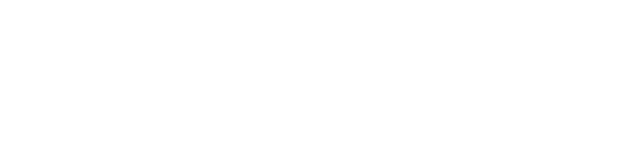
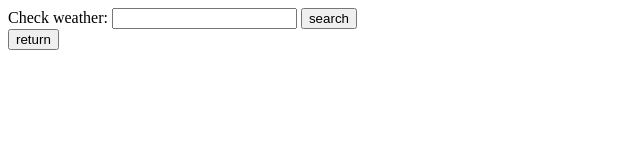
Before and after one commit to Ewelix/sun-dreamer, a plain HTML site: page index.html in a window 1280 px wide. Shown: the whole page, without its empty margins (0-640 px from the left). Drawn offline with Linux system fonts and the light colour scheme.

Commit message:
HTML template added

```diff
--- a/index.html
+++ b/index.html
@@ -6,5 +6,34 @@
     <meta name="viewport" content="width=device-width, initial-scale=1.0" />
     <title>Sun Dreamer 0.1</title>
   </head>
-  <body></body>
+  <body>
+    <main>
+      <section class="weather-info" id="mainContainer">
+        <div id="weatherSearchView" class="weather-info__search-view">
+          <label class="weather-info__search-label" for="searchInput"
+            >Check weather:</label
+          >
+          <input type="text" id="searchInput" />
+          <button id="searchButton">search</button>
+        </div>
+
+        <div id="weatherFrecastView" class="weather-info__forecast-view">
+          <button class="weather-info__btn-return" id="e=returnToSearchBtn">
+            return
+          </button>
+
+          <div class="weather-ifno__city">
+            <h1 id="weatherCity"></h1>
+            <img src="" alt="" id="weatherIcon" />
+          </div>
+
+          <div class="weather-info__temperatures">
+            <h2 id="weatherCurrentTemp"></h2>
+            <p id="weatherMaxTemp"></p>
+            <p id="weatherMinTemp"></p>
+          </div>
+        </div>
+      </section>
+    </main>
+  </body>
 </html>
```
